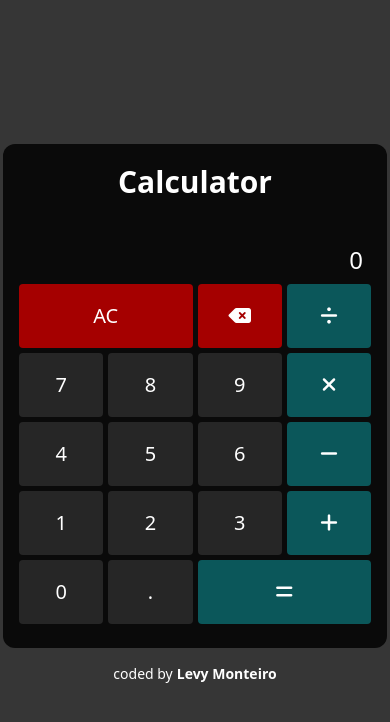
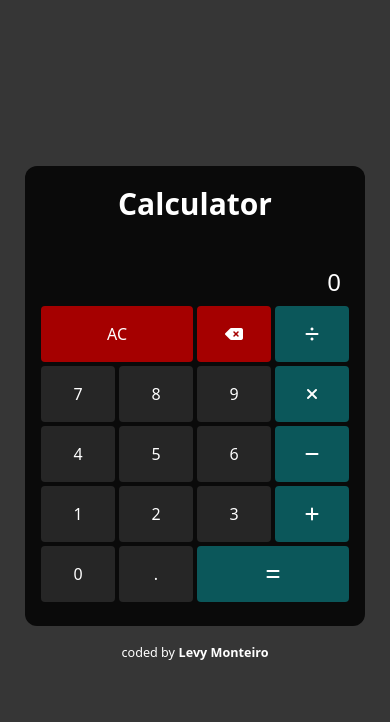
Before and after one commit to LevyMonteiro/calculator, a React (Vite) app: page / in a window 390 px wide. Shown: the top 722 px of the page. Built offline with nearby package versions, Linux system fonts and the light colour scheme; what @designbycode/tailwindcss-text-shadow would draw is missing.

Commit message:
create responsive design

```diff
--- a/src/App.jsx
+++ b/src/App.jsx
@@ -101,10 +101,10 @@ export default function App() {
   };
 
   return (
-    <div id='app' className='flex flex-col justify-center items-center'>
+    <div id='app'>
       <div
         id='calculator'
-        className='w-96 flex flex-col justify-center items-center bg-neutral-900 px-4 py-6 rounded-xl'
+        className='w-72 xs:w-[340px] sm:w-96 flex flex-col justify-center items-center bg-neutral-900 px-3 py-4 xs:px-4 xs:py-6 rounded-xl'
       >
         <Display input={input} calcData={calcData} output={output} />
         <Keyboard handleInput={handleInput} />
--- a/src/components/Display.jsx
+++ b/src/components/Display.jsx
@@ -1,7 +1,7 @@
 export default function Display({ input, output, calcData }) {
   return (
     <div id='Display' className='w-full flex flex-col gap-1 p-2'>
-      <h1 className='text-3xl text-center font-bold relative -top-[12px]'>
+      <h1 className='text-2xl xs:text-3xl text-center font-bold relative -top-[12px]'>
         Calculator
       </h1>
       <p className='min-h-6 text-end text-yellow opacity-85'>
--- a/src/components/Footer.jsx
+++ b/src/components/Footer.jsx
@@ -1,6 +1,9 @@
 export default function Footer() {
   return (
-    <footer id='Footer' className='m-4 text-sm text-shadow-sm'>
+    <footer
+      id='Footer'
+      className='w-full my-4 text-center text-sm scale-75 xs:scale-90 sm:scale-100 text-shadow-sm'
+    >
       coded by
       <a
         href='https://github.com/levymonteiro'
--- a/src/components/Keyboard.jsx
+++ b/src/components/Keyboard.jsx
@@ -52,12 +52,15 @@ export default function Keyboard({ handleInput }) {
   ];
 
   return (
-    <div id='keyboard' className='w-full grid grid-cols-4 gap-[5px] text-xl'>
+    <div
+      id='keyboard'
+      className='w-full grid grid-cols-4 gap-1 sm:gap-[5px] text-base sm:text-xl'
+    >
       {calcData.map((data) => (
         <button
           className={`${data.cs ? data.cs : ''} ${
             data.bg ? data.bg : 'bg-neutral-700'
-          } h-16 hover:brightness-110 rounded-[4px]`}
+          } flex justify-center items-center h-12 xs:h-14 sm:h-16 hover:brightness-110 rounded-[4px]`}
           key={data.id}
           id={data.id}
           dangerouslySetInnerHTML={{
--- a/src/index.css
+++ b/src/index.css
@@ -10,6 +10,6 @@
 
 @layer components {
   body {
-    @apply w-screen h-screen bg-neutral-600 flex flex-col justify-center items-center text-neutral-50;
+    @apply w-screen h-screen overflow-hidden bg-neutral-600 flex justify-center items-center text-neutral-50;
   }
 }
--- a/tailwind.config.js
+++ b/tailwind.config.js
@@ -15,6 +15,14 @@ export default {
       blue: '#0b575a',
       yellow: '#ffa500',
     },
+    screens: {
+      xs: '375px',
+      sm: '425px',
+      md: '640px',
+      lg: '768px',
+      xg: '1024px',
+      '2xl': '1280px',
+    },
     extend: {},
   },
   plugins: [require('@designbycode/tailwindcss-text-shadow')],
```
